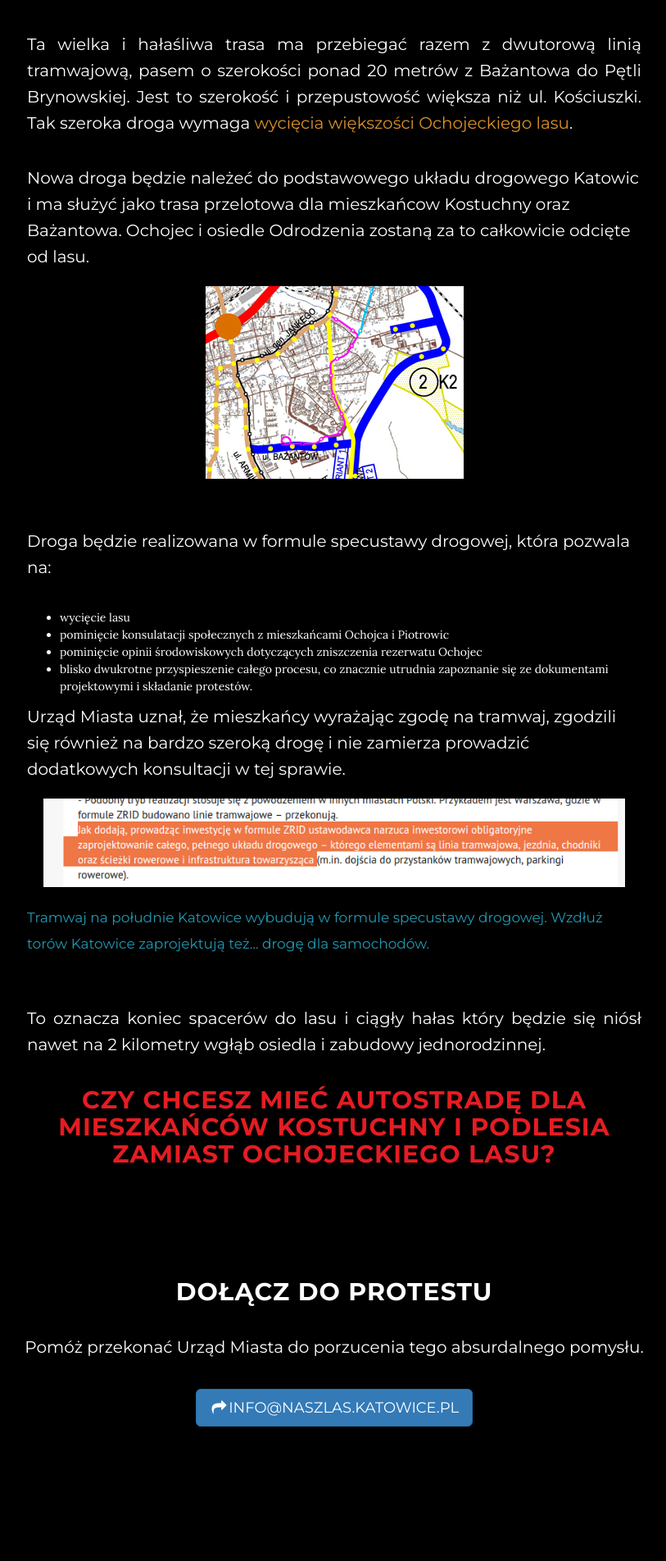
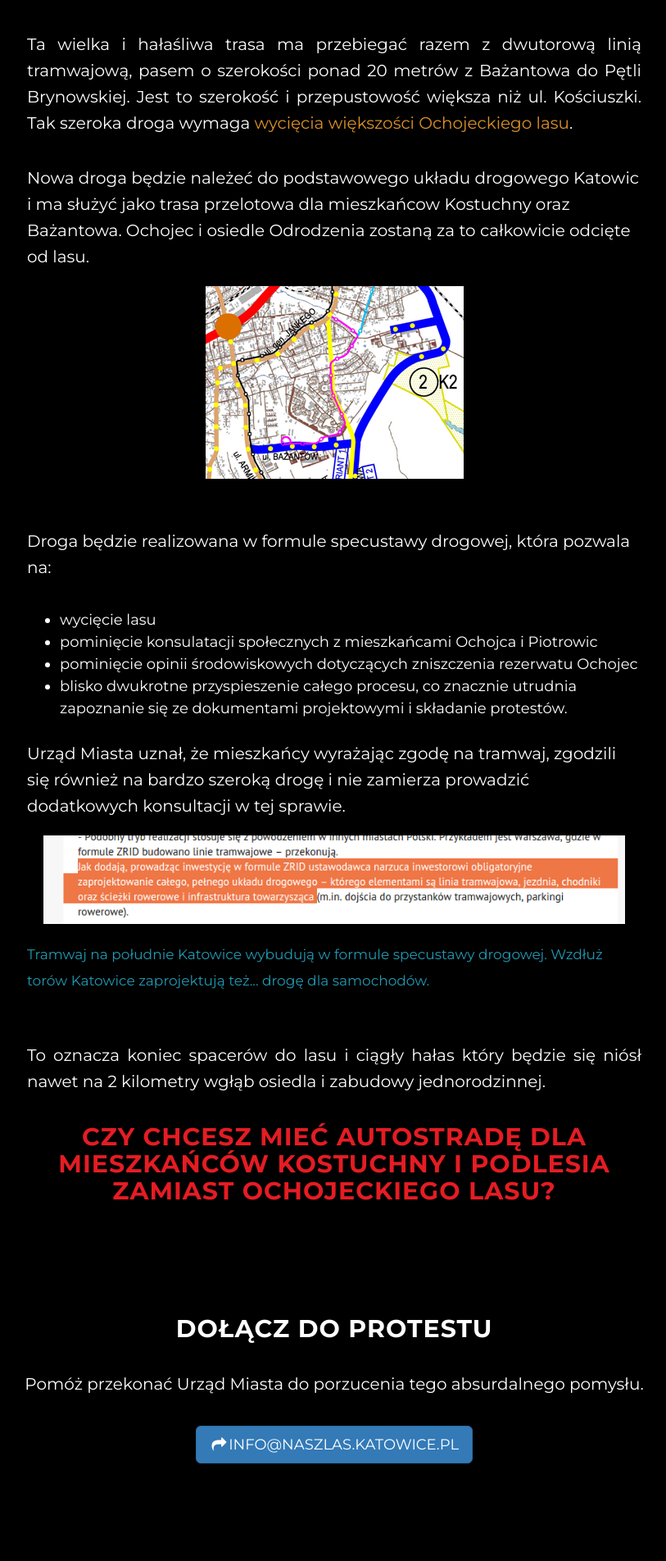
Before and after one commit to naszlas-katowice/naszlas.katowice.pl, a Jekyll site: the page built from index.html, in a window 1280 px wide. Shown: the part 1229-3133 px from the top of the page at 82% size, without its empty margins (232-1045 px from the left). Built offline with Jekyll 4.4.1, drawn with Linux system fonts in a browser that asks for light colours; before the commit the page ends 3088 px from its top, so only the background shows below that.

Commit message:
Update index.html

```diff
--- a/index.html
+++ b/index.html
@@ -41,7 +41,7 @@ layout: default
       <p style="margin-top:3em;">
         Droga będzie realizowana w formule specustawy drogowej, która pozwala na:
       </p>
-      <ul>
+      <ul class="p">
         <li>wycięcie lasu</li>
         <li>pominięcie konsulatacji społecznych z mieszkańcami Ochojca i Piotrowic</li>
         <li>pominięcie opinii środowiskowych dotyczących zniszczenia rezerwatu Ochojec</li>
```
